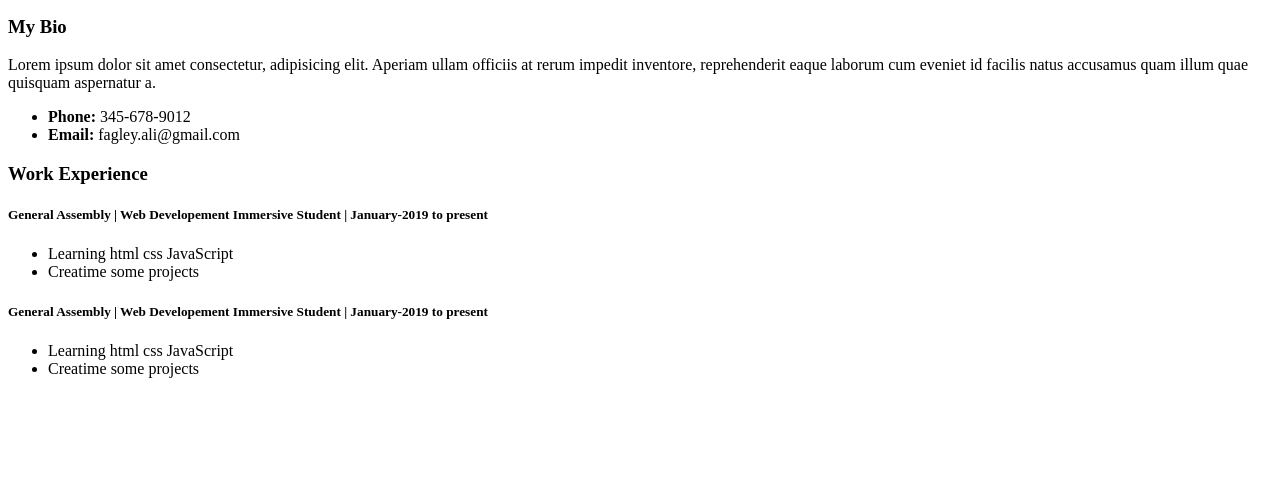
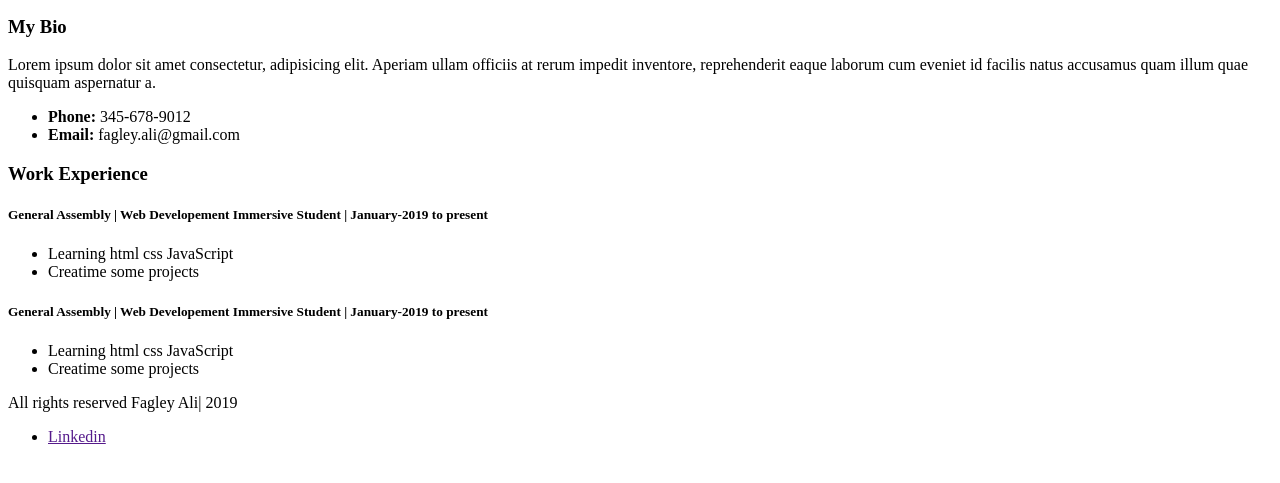
Before and after one commit to fagleyali/html-css-practice, a plain HTML site: page index.html in a window 1280 px wide. Shown: the part 101-584 px from the top of the page. Drawn offline with Linux system fonts and the light colour scheme.

Commit message:
created css file

```diff
--- a/index.html
+++ b/index.html
@@ -2,6 +2,7 @@
 <html>
     <head>
         <title>Fagley Ali's Resume</title>
+        <link rel="stylesheet" href="style.css">
     </head>
     <body>
         <header>
@@ -36,5 +37,15 @@
             </article>
 
         </section>
+        <footer>
+            <p>All rights reserved Fagley Ali| 2019</p>
+            <ul>
+                <li>
+                    <a href="">Linkedin</a>
+                </li>
+            </ul>
+        </footer>
+
+
     </body>
 </html>
```
Also changed, not shown: style.css (added).
